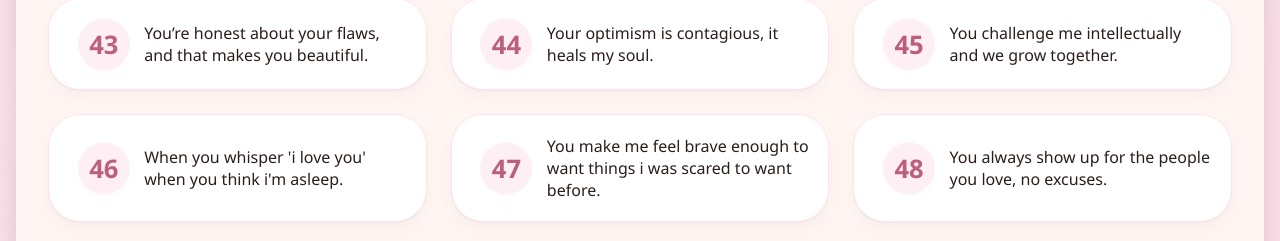
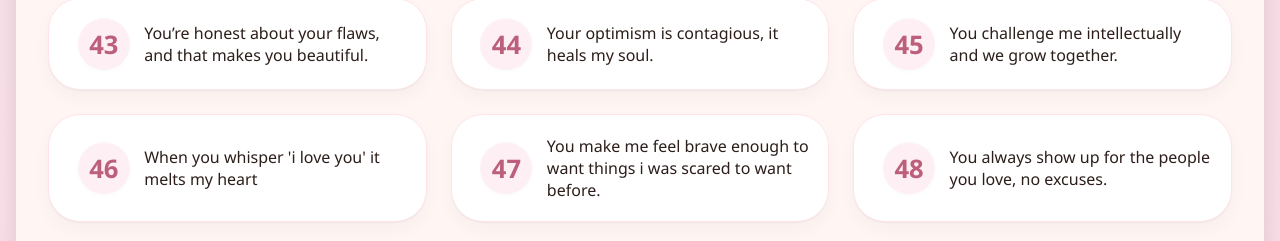
Before and after one commit to Vih-Randomness/a-note, a plain HTML site: page index.html in a window 1280 px wide. Shown: the part 2006-2247 px from the top of the page. Drawn offline with Linux system fonts and the light colour scheme.

Commit message:
Update index.html

```diff
--- a/index.html
+++ b/index.html
@@ -298,7 +298,7 @@
     "You’re honest about your flaws, and that makes you beautiful.",
     "Your optimism is contagious, it heals my soul.",
     "You challenge me intellectually and we grow together.",
-    "When you whisper 'i love you' when you think i'm asleep.",
+    "When you whisper 'i love you' it melts my heart",
     "You make me feel brave enough to want things i was scared to want before.",
     "You always show up for the people you love, no excuses.",
     "The way you disagree with having 5 kids and always asking for 3",
```
